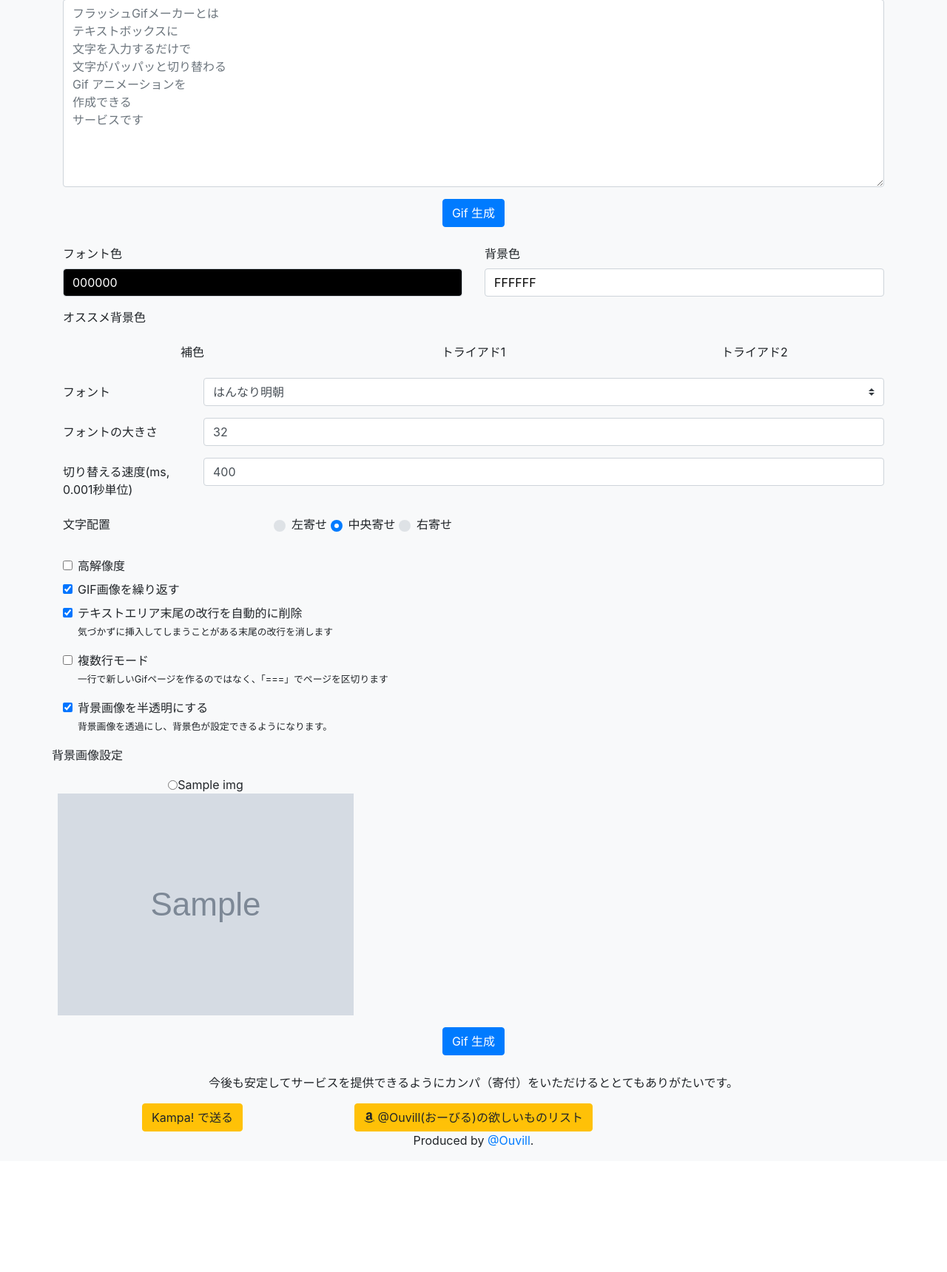
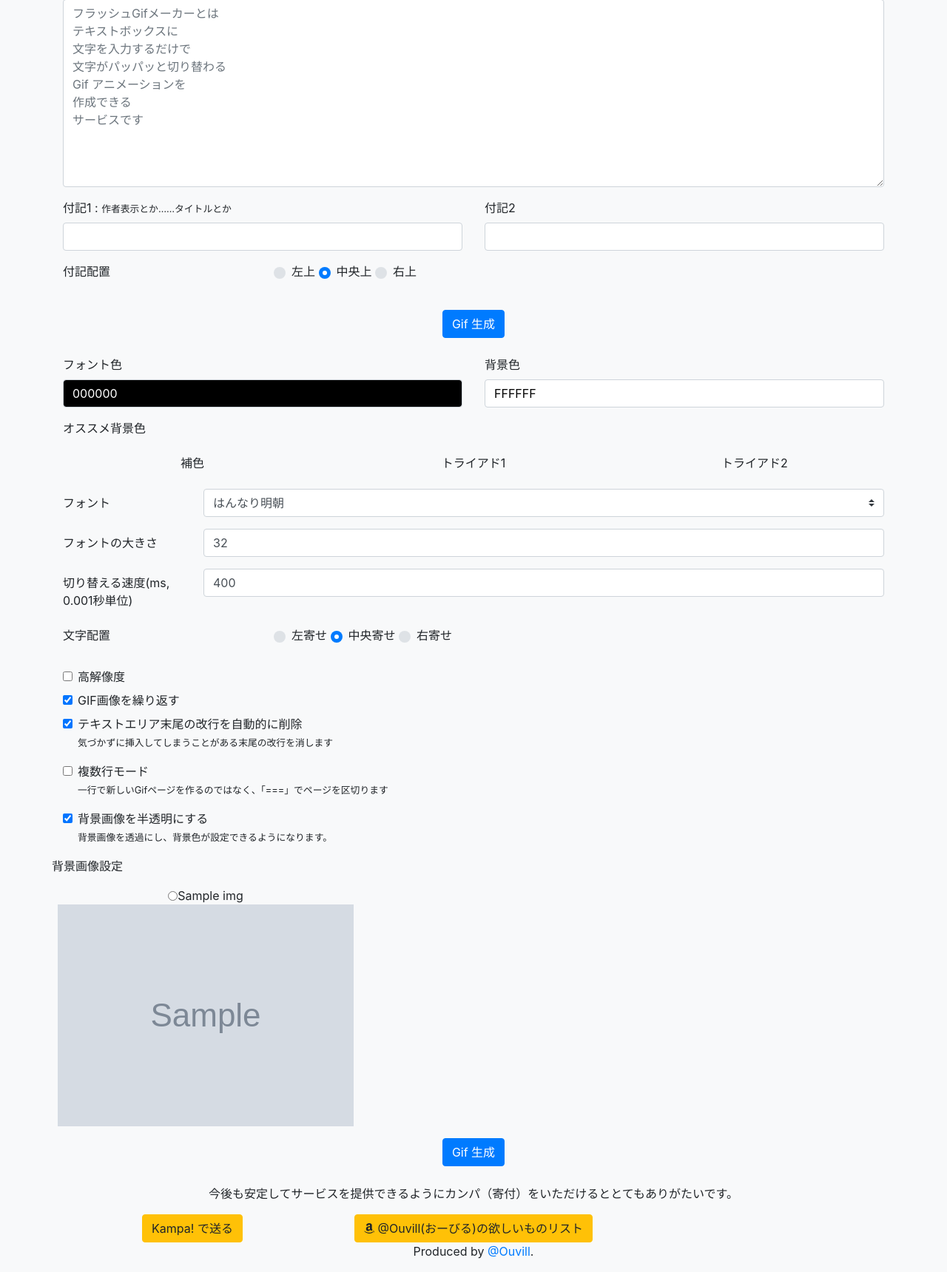
Before and after one commit to Ouvill/gif_creator, a Node project: template views/index.ejs in a window 1280 px wide. Shown: the part 711-2431 px from the top of the page at 74% size. Before the commit the page ends 2263 px from the top, so only its background shows below. Run offline with Node 20 templates, Linux system fonts and the light colour scheme; the template is opened without the code that fills it: most values are stand-ins (such as "Sample title", 1, 10 or a date in 2020); grey boxes marked "Sample" are stand-in pictures; some libraries are stand-ins or nearby versions.

Commit message:
固定文字を表示できるように設定

```diff
--- a/public/javascripts/shi_gif.js
+++ b/public/javascripts/shi_gif.js
@@ -232,6 +232,16 @@ function save() {
     let font_align = document.getElementById("font_align").font_align.value;
     let background_img_id = document.getElementById("background_form").background_img.value
 
+    let credit = {
+        text:[
+            document.getElementById("credit_0").value,
+            document.getElementById("credit_1").value
+        ],
+        position :document.getElementById("credit_position").credit_position.value
+    };
+
+
+
     console.log("font_align" + font_align)
 
     let post_url = "/api/create_gif";
@@ -252,7 +262,8 @@ function save() {
         "high_resolution": high_resolution,
         "multiline": multiline,
         "del_last_space": del_last_space,
-        "transparent": transparent
+        "transparent": transparent,
+        "credit": credit
     });
 
     let generate_btn = document.getElementsByClassName("generate_btn");
--- a/routes/api/create_gif.js
+++ b/routes/api/create_gif.js
@@ -30,6 +30,7 @@ router.post('/', function (req, res, next) {
     var high_resolution = req.body.high_resolution;
     var multiline = req.body.multiline;
     var del_last_space = req.body.del_last_space;
+    var credit = req.body.credit;
 
     var width = 512;
     var height = 256;
@@ -67,7 +68,7 @@ router.post('/', function (req, res, next) {
     });
 
     // gif generate
-    gif.multiline_gif(path, text, font_size, delay, width, height, repeat, font_family, font_align, font_color, background_color, background_img_id, transparent, multiline);
+    gif.multiline_gif(path, text, font_size, delay, width, height, repeat, font_family, font_align, font_color, background_color, background_img_id, transparent, multiline, credit);
         // await optimize.async(path, optimize_path);
 
     // res
--- /dev/null
+++ b/utils/credit_position.js
@@ -0,0 +1,6 @@
+var position = [
+    {
+        display: "左上",
+        positoin: ""
+    }
+]
--- a/views/index.ejs
+++ b/views/index.ejs
@@ -127,10 +127,48 @@
     <div class="form-group text-center center-block">
 
       <textarea class="form-control col-12  my-2" rows="10" id="shi_textarea" placeholder="フラッシュGifメーカーとは&#13;&#10;テキストボックスに&#13;&#10;文字を入力するだけで&#13;&#10;文字がパッパッと切り替わる&#13;&#10;Gif アニメーションを&#13;&#10;作成できる&#13;&#10;サービスです"></textarea>
-      <a href="#gif_container" id="generate_btn" class="btn btn-primary row my-2 generate_btn" onclick="save()">Gif 生成</a>
+
+
+
+
+
+    </div>
+
+    <div class="form-group  row">
+      <div class="col-md-6">
+        <label for="credit">付記1 :
+          <small>作者表示とか……タイトルとか</small>
+        </label>
+        <input type="text" class="form-control" id="credit_0" name="credit">
+      </div>
+      <div class="col-md-6">
+        <label for="credit">付記2</label>
+        <input type="text" class="form-control" id="credit_1" name="credit">
+      </div>
+    </div>
+
+    <div class="form-group row">
+      <p class="col-md-3">付記配置</p>
+      <form id="credit_position" class="col-md-9 align-middle">
+        <div class="custom-control custom-radio d-inline">
+          <input id="left_top" name="credit_position" class="custom-control-input" required="" type="radio" value="left_top">
+          <label class="custom-control-label" for="left_top">左上</label>
+        </div>
+        <div class="custom-control custom-radio d-inline">
+          <input id="center_top" name="credit_position" class="custom-control-input" checked="" required="" type="radio" value="center_top">
+          <label class="custom-control-label" for="center_top">中央上</label>
+        </div>
+        <div class="custom-control custom-radio d-inline">
+          <input id="right_top" name="credit_position" class="custom-control-input" required="" type="radio" value="right_top">
+          <label class="custom-control-label" for="right_top">右上</label>
+        </div>
+      </form>
     </div>
 
 
+    <div class="form-group text-center center-block">
+      <a href="#gif_container" id="generate_btn" class="btn btn-primary row my-2 generate_btn" onclick="save()">Gif 生成</a>
+    </div>
 
     <div class="form-group row">
       <div class="col-md-6">
@@ -144,7 +182,7 @@
     </div>
     <div class="form-group row">
       <div class="col-12">
-         オススメ背景色
+        オススメ背景色
       </div>
     </div>
     <div class="form-group row">
```
Also changed, not shown: utils/create_gif.js (+24 -2 lines).
